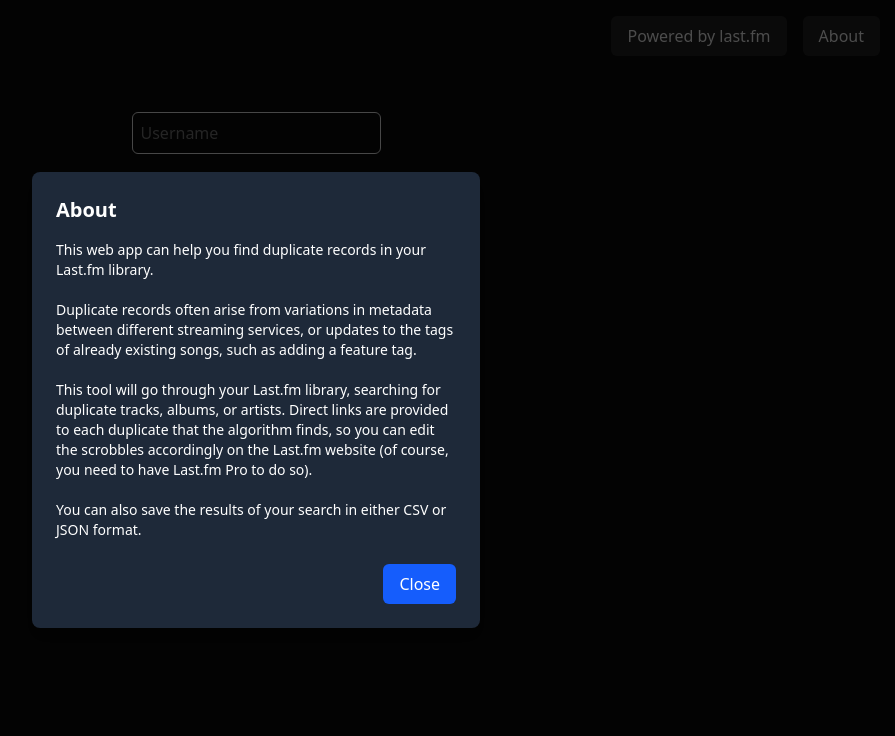
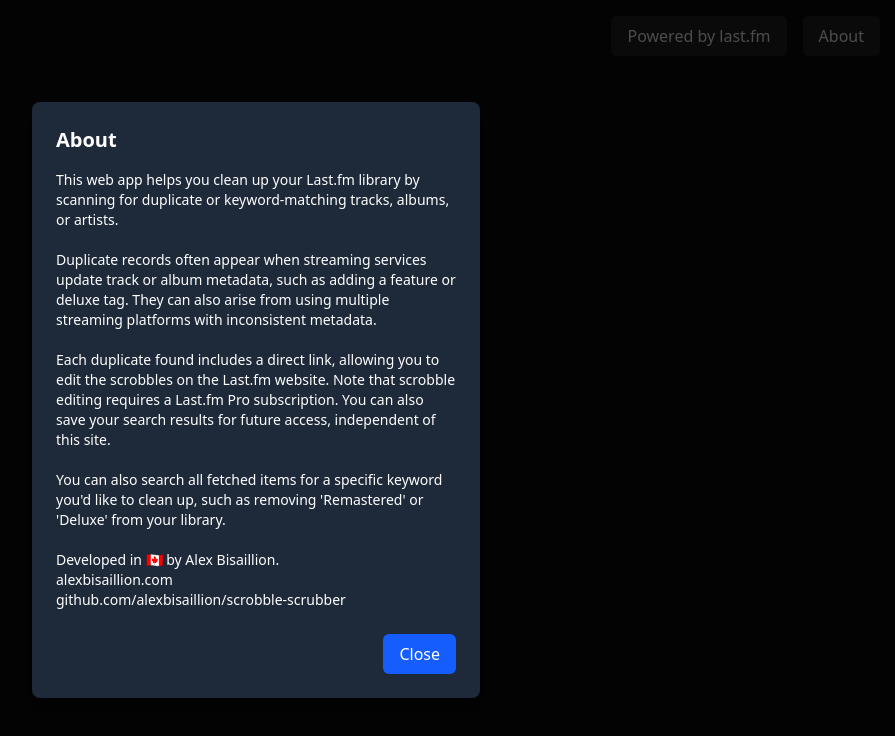
Before and after one commit to alexbisaillion/scrobble-scrubber, a Next.js app: page / in a window 1280 px wide. Both pictures are taken after a click on the button "About". Shown: the top 736 px of the page, without its empty margins (384-1279 px from the left). Built offline with nearby package versions, Linux system fonts and the light colour scheme.

Commit message:
Adjust about tab content

```diff
--- a/src/app/components/InfoButton.tsx
+++ b/src/app/components/InfoButton.tsx
@@ -17,24 +17,43 @@ export const InfoButton = () => {
           <div className="bg-gray-800 text-white p-6 rounded-lg shadow-lg max-w-md w-full">
             <h2 className="text-xl font-bold mb-4">About</h2>
             <p className="text-sm mb-6">
-              This web app can help you find duplicate records in your Last.fm
-              library.
+              This web app helps you clean up your Last.fm library by scanning
+              for duplicate or keyword-matching tracks, albums, or artists.
               <br />
               <br />
-              Duplicate records often arise from variations in metadata between
-              different streaming services, or updates to the tags of already
-              existing songs, such as adding a feature tag.
+              Duplicate records often appear when streaming services update
+              track or album metadata, such as adding a feature or deluxe tag.
+              They can also arise from using multiple streaming platforms with
+              inconsistent metadata. <br />
+              <br />
+              Each duplicate found includes a direct link, allowing you to edit
+              the scrobbles on the Last.fm website. Note that scrobble editing
+              requires a Last.fm Pro subscription. You can also save your search
+              results for future access, independent of this site.
               <br />
               <br />
-              This tool will go through your Last.fm library, searching for
-              duplicate tracks, albums, or artists. Direct links are provided to
-              each duplicate that the algorithm finds, so you can edit the
-              scrobbles accordingly on the Last.fm website (of course, you need
-              to have Last.fm Pro to do so).
+              You can also search all fetched items for a specific keyword
+              you&apos;d like to clean up, such as removing
+              &apos;Remastered&apos; or &apos;Deluxe&apos; from your library.
               <br />
               <br />
-              You can also save the results of your search in either CSV or JSON
-              format.
+              Developed in 🇨🇦 by Alex Bisaillion.
+              <br />
+              <a
+                href="https://www.alexbisaillion.com/"
+                target="_blank"
+                rel="noopener noreferrer"
+              >
+                alexbisaillion.com
+              </a>
+              <br />
+              <a
+                href="https://github.com/alexbisaillion/scrobble-scrubber"
+                target="_blank"
+                rel="noopener noreferrer"
+              >
+                github.com/alexbisaillion/scrobble-scrubber
+              </a>
             </p>
             <div className="flex justify-end">
               <Button
```
